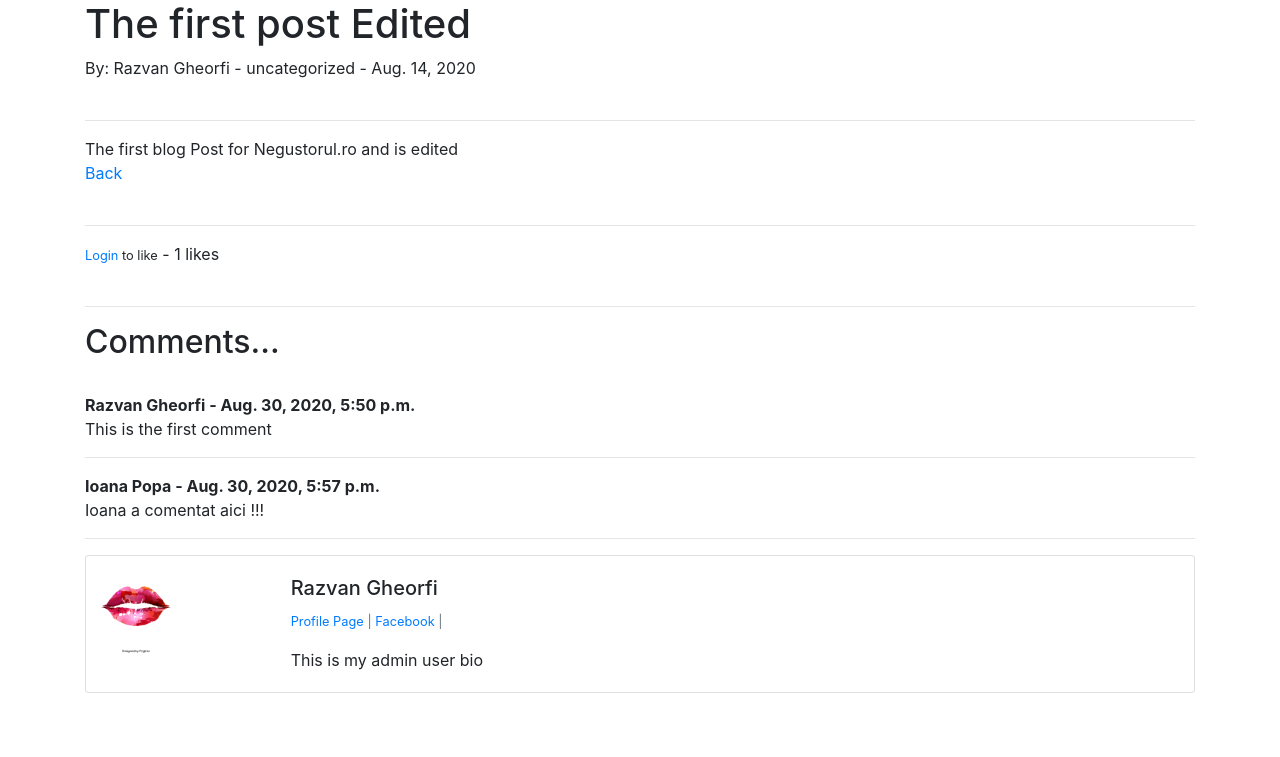
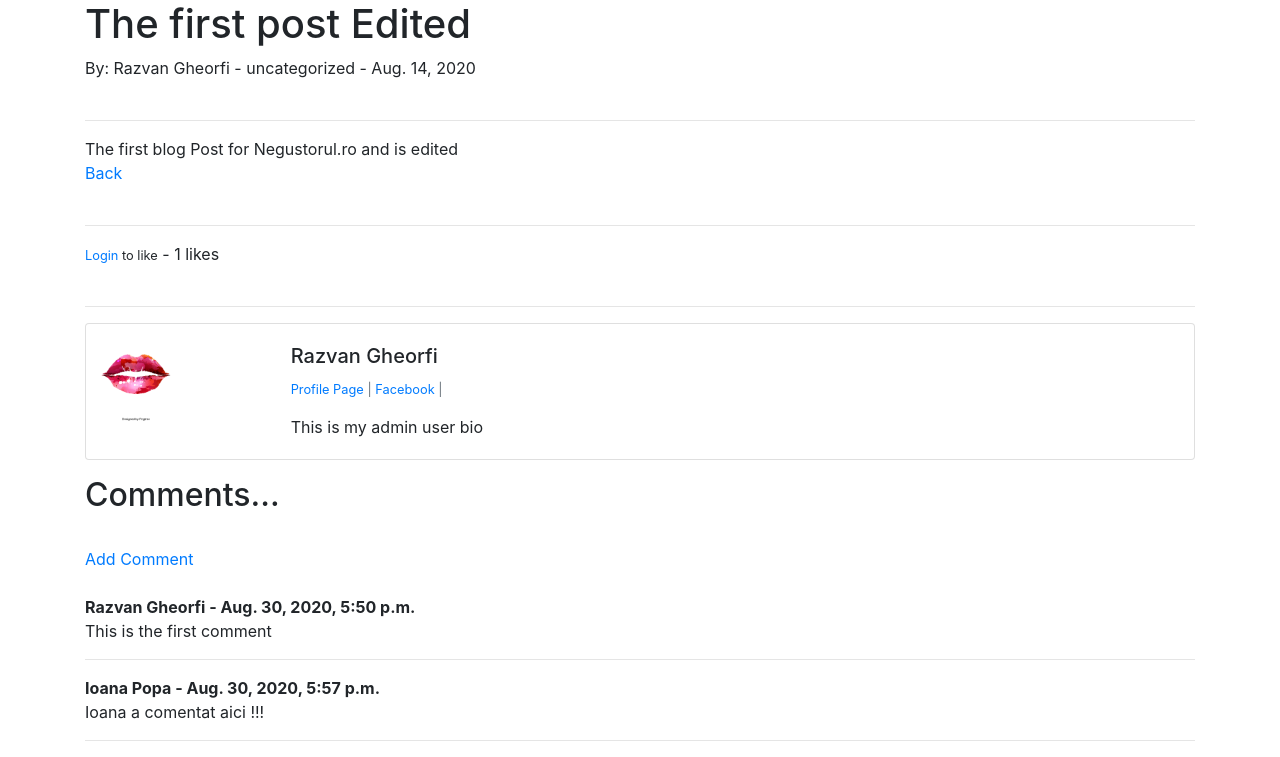
Before and after one commit to Bebico/TheBlog, a Django app: page /article/1 in a window 1280 px wide. Shown: the part 56-813 px from the top of the page. Before the commit the page ends 749 px from the top, so only its background shows below. Run offline with Django 3.2, Linux system fonts and the light colour scheme; data comes from the database, SQL or seed files in the repository; both versions use the stored data as it was after the commit; tables that the repository leaves empty hold one stand-in row (values such as "Sample post"); some libraries are stand-ins or nearby versions.

Commit message:
Post Blog Comments

```diff
--- a/main/forms.py
+++ b/main/forms.py
@@ -1,5 +1,5 @@
 from django import forms
-from .models import Post, Category
+from .models import Post, Category, Comment
 
 
 choices = Category.objects.all().values_list('name', 'name')
@@ -23,3 +23,14 @@ class PostForm(forms.ModelForm):
             'body': forms.Textarea(attrs={'class':'form-control', 'placeholder':'Do your thing Girl!'}),
             'snippet': forms.Textarea(attrs={'class': 'form-control'})
         }
+
+
+class CommentForm(forms.ModelForm):
+    class Meta:
+        model = Comment
+        fields = ('name', 'body')
+
+        widgets = {
+            'name': forms.TextInput(attrs={'class':'form-control'}),
+            'body': forms.Textarea(attrs={'class':'form-control'}),
+        }
--- a/main/templates/article_details.html
+++ b/main/templates/article_details.html
@@ -50,20 +50,7 @@ By: {{ post.author.first_name}} {{ post.author.last_name}}
 </form>
 <br>
 <hr>
-<h2>Comments...</h2>
-<br>
-{% if not post.comments.all %}
-    No Comments Yet ... <a href="#">Add One</a>
-{% else %}
-    {% for comment in post.comments.all %}
-        <strong>
-            {{ comment.name }} -
-            {{ comment.date_added }}
-        </strong><br>
-        {{ comment.body }}
-<hr>
-    {% endfor %}
-{% endif %}
+
     <div class="card mb-3">
       <div class="row no-gutters">
         <div class="col-md-2">
@@ -98,6 +85,20 @@ By: {{ post.author.first_name}} {{ post.author.last_name}}
         </div>
       </div>
     </div>
-
+<h2>Comments...</h2>
+<br>
+{% if not post.comments.all %}
+    No Comments Yet ... <a href="{% url 'add_comment' post.pk %}">Add One</a>
+{% else %}
+    <a href="{% url 'add_comment' post.pk %}">Add Comment</a><br><br>
+    {% for comment in post.comments.all %}
+        <strong>
+            {{ comment.name }} -
+            {{ comment.date_added }}
+        </strong><br>
+        {{ comment.body }}
+<hr>
+    {% endfor %}
+{% endif %}
 
 {% endblock %}
--- a/main/urls.py
+++ b/main/urls.py
@@ -1,5 +1,5 @@
 from django.urls import path
-from .views import HomeView, ArticleDetailView, AddPostView, UpdatePostView, DeletePostView, AddCategoryView, CategoryView, CategoryListView, LikeView
+from .views import HomeView, ArticleDetailView, AddPostView, UpdatePostView, DeletePostView, AddCategoryView, CategoryView, CategoryListView, LikeView, AddCommentView
 
 urlpatterns = [
     path('', HomeView.as_view(), name='home'),
@@ -12,4 +12,5 @@ urlpatterns = [
     path('category/<str:cats>', CategoryView, name='category'),
     path('category-list', CategoryListView, name='category-list'),
     path('like/<int:pk>', LikeView, name='like_post'),
+    path('article/<int:pk>/comment',AddCommentView.as_view(), name='add_comment'),
 ]
--- a/main/views.py
+++ b/main/views.py
@@ -1,7 +1,7 @@
 from django.shortcuts import render, get_object_or_404
 from django.views.generic import ListView, DetailView, CreateView, UpdateView, DeleteView
-from .models import Post, Category
-from .forms import PostForm
+from .models import Post, Category, Comment
+from .forms import PostForm, CommentForm
 from django.urls import reverse_lazy, reverse
 from django.http import HttpResponseRedirect
 # def home(request):
@@ -80,3 +80,13 @@ def CategoryView(request, cats):
 def CategoryListView(request):
     cat_menu_list = Category.objects.all()
     return render(request, 'category_list.html', {'cat_menu_list':cat_menu_list})
+
+class AddCommentView(CreateView):
+    model = Comment
+    form_class = CommentForm
+    template_name = 'add_comment.html'
+    success_url = reverse_lazy('home')
+
+    def form_valid(self, form):
+        form.instance.post_id = self.kwargs['pk']
+        return super().form_valid(form)
```
Also changed, not shown: main/templates/add_comment.html (added, +16 -0 lines), db.sqlite3.
